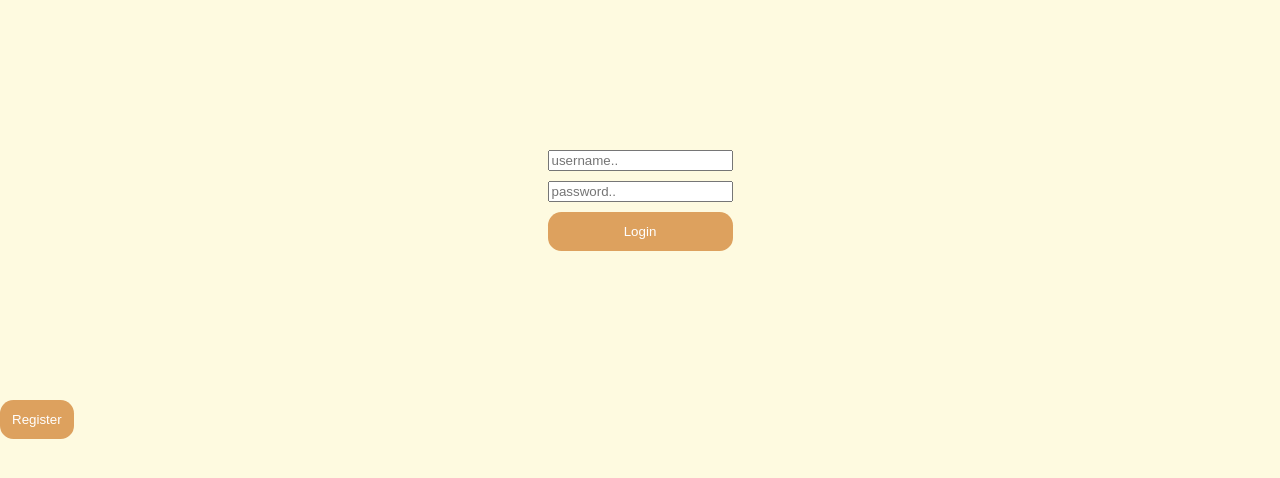
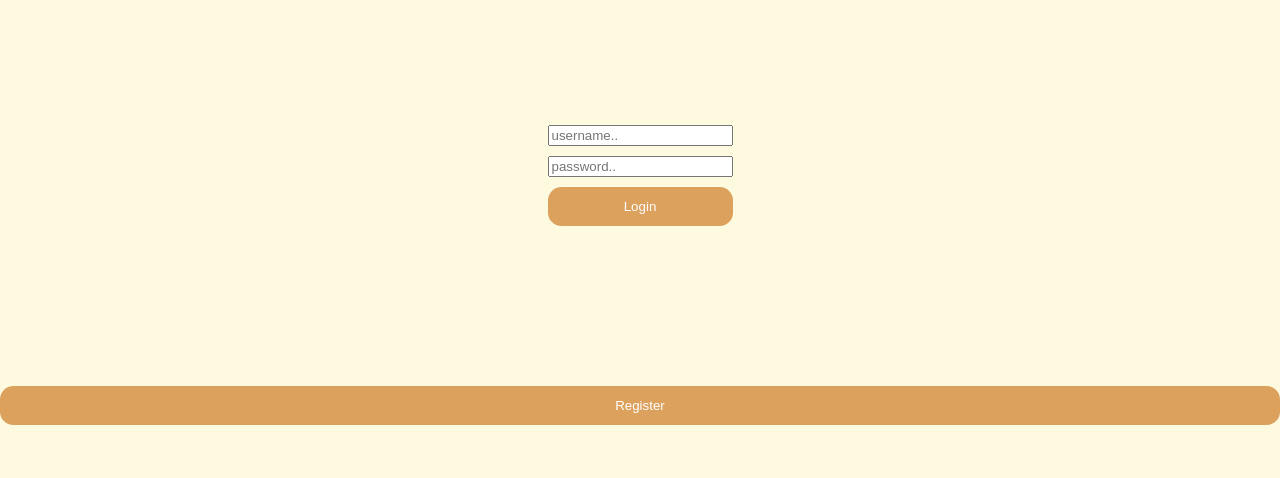
Before and after one commit to hamzahraihan/chat-frontend, a React (Vite) app: page / in a window 1280 px wide. Shown: the top 478 px of the page. Built offline with nearby package versions, Linux system fonts and the light colour scheme.

Commit message:
Update index.tsx

```diff
--- a/src/app/auth/index.tsx
+++ b/src/app/auth/index.tsx
@@ -1,19 +1,20 @@
 import { useState } from "react";
 import LoginPage from "./Login";
 import RegisterPage from "./Register";
+import "./auth.css";
 
 export default function AuthPage() {
   const [page, setPage] = useState<"login" | "register">("login");
 
   return (
-    <div>
+    <div className="auth-container">
       {page == "login" ? (
-        <div>
+        <div className="auth-card">
           <LoginPage />
           <button onClick={() => setPage("register")}>Register</button>
         </div>
       ) : (
-        <div>
+        <div className="auth-card">
           <RegisterPage />
           <button onClick={() => setPage("login")}>Login</button>
         </div>
```
